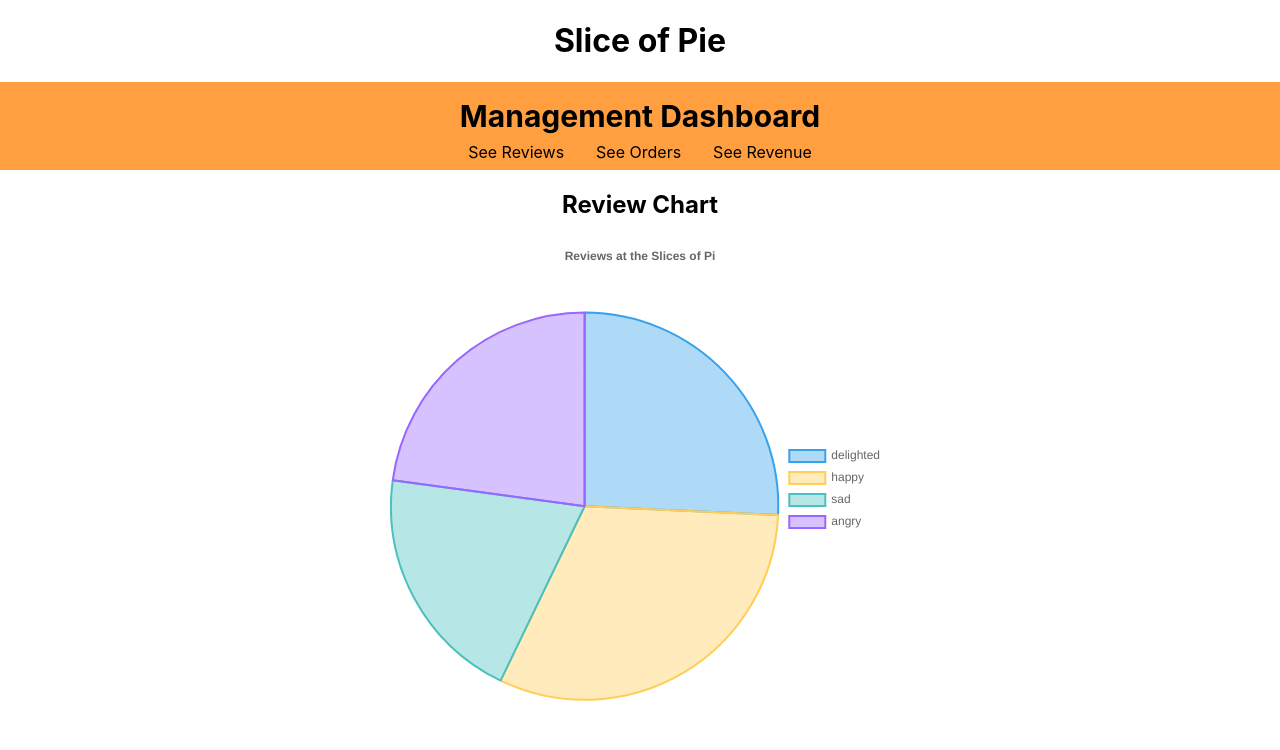
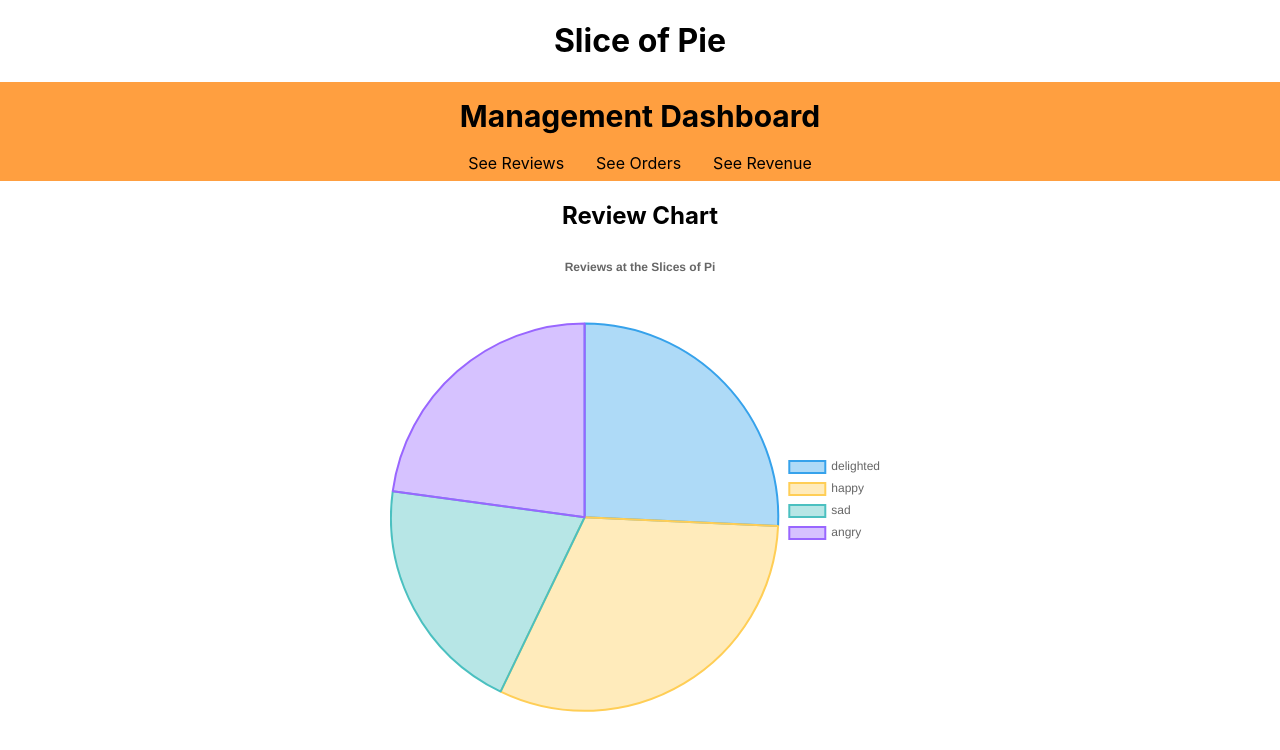
Before and after one commit to oZep/OutStem, a React (Create React App) app in the folder slice-of-pi-dashboard/: page / in a window 1280 px wide. Shown: the top 750 px of the page. Built offline with nearby package versions, Linux system fonts and the light colour scheme.

Commit message:
that's enough css for one day

```diff
--- a/slice-of-pi-dashboard/src/components/Dashboard.css
+++ b/slice-of-pi-dashboard/src/components/Dashboard.css
@@ -9,6 +9,7 @@
 
 .Navi {
     display: flex;
+    padding-top: 0.7rem;
     align-items: center;
     justify-content: center;
 }
```
